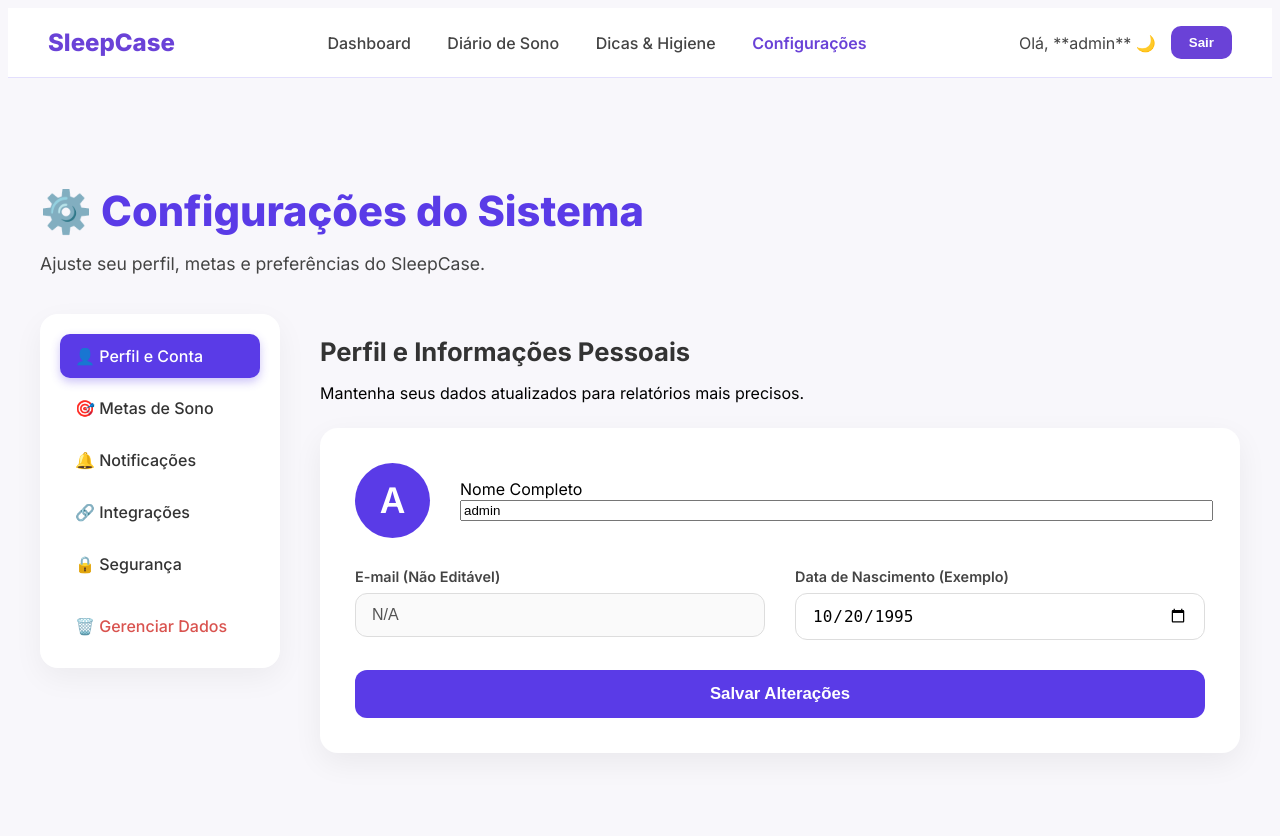
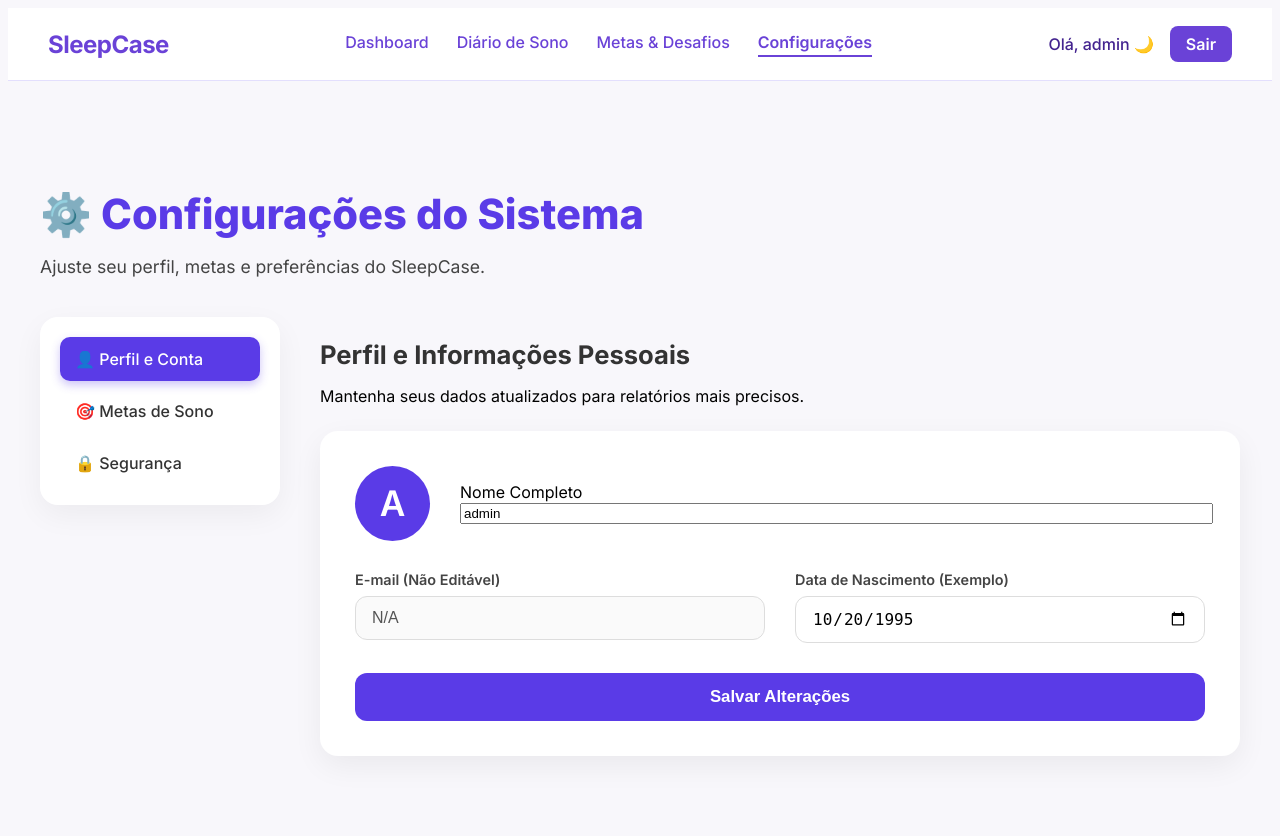
Before and after one commit to LeehAndradee/Sistema-de-Monitoramento-do-Sono---SleepCare, a Django app: page /configuracoes/ in a window 1280 px wide. Before the commit the page ends 718 px from the top, so only its background shows below. Run offline with Django 5.2, Linux system fonts and the light colour scheme; a user stored in the database is signed in.

Commit message:
Configurações Finais ( Estilização, teste de funcionamento, correção de erros)

```diff
--- a/core/static/core/css/configuracoes.css
+++ b/core/static/core/css/configuracoes.css
@@ -19,41 +19,6 @@
     font-family: 'Inter', sans-serif;
 }
 
-/* ===========================
-   NAVBAR
-=========================== */
-#navbar {
-    display: flex;
-    justify-content: space-between;
-    align-items: center;
-    background: var(--card-bg);
-    padding: 18px 40px;
-    border-bottom: 1px solid #e3dffd;
-    position: sticky;
-    top: 0;
-    z-index: 100;
-}
-
-#navbar .logo {
-    font-size: 24px; /* Aumentado ligeiramente */
-    font-weight: 800; /* Aumentado a espessura */
-    color: var(--secondary-color);
-}
-
-#navbar nav a {
-    margin: 0 16px; /* Aumentado o espaçamento */
-    text-decoration: none;
-    color: var(--text-medium);
-    font-weight: 500;
-    transition: color 0.2s ease, font-weight 0.2s ease;
-}
-
-#navbar nav a:hover,
-#navbar nav a.active-nav {
-    color: var(--secondary-color);
-    font-weight: 600;
-}
-
 .user-profile {
     color: var(--text-medium);
     display: flex;
@@ -61,20 +26,6 @@
     gap: 15px;
 }
 
-#navbar #logout {
-    background: var(--secondary-color);
-    color: white;
-    padding: 9px 18px;
-    border-radius: 10px; /* Borda mais suave */
-    border: none;
-    font-weight: 600;
-    cursor: pointer;
-    transition: 0.2s;
-}
-
-#navbar #logout:hover {
-    background: #43238f; /* Um pouco mais escuro */
-}
 
 /* ===========================
    ÁREA PRINCIPAL
@@ -411,3 +362,104 @@
         gap: 15px;
     }
 }
+
+.logout-btn {
+    background: #6a42d7;
+    color: white;
+    padding: 8px 16px;
+    border-radius: 8px;
+    font-weight: 600;
+    text-decoration: none;
+    transition: 0.2s;
+}
+
+/* ============================
+   NAVBAR GLOBAL
+============================ */
+#navbar {
+    display: flex;
+    align-items: center;
+    justify-content: space-between;
+    background: #ffffff;
+    padding: 18px 40px;
+    border-bottom: 1px solid #e3dffd;
+    position: sticky;
+    top: 0;
+    z-index: 100;
+}
+
+/* LOGO */
+#navbar .logo {
+    font-size: 24px;
+    font-weight: 700;
+    color: #6a42d7;
+    letter-spacing: -0.5px;
+}
+
+/* LINKS CENTRAIS */
+.nav-links {
+    display: flex;
+    gap: 28px;
+    margin: 0 auto;
+}
+
+.nav-links a {
+    text-decoration: none;
+    color: #6a42d7;
+    font-weight: 500;
+    padding-bottom: 3px;
+    transition: 0.25s ease;
+    border-bottom: 2px solid transparent;
+}
+
+.nav-links a:hover {
+    color: #43238f;
+    border-bottom: 2px solid #6a42d7;
+}
+
+.nav-links a.active {
+    font-weight: 600;
+    border-bottom: 2px solid #6a42d7;
+}
+
+/* PERFIL DO USUÁRIO */
+.user-profile {
+    display: flex;
+    align-items: center;
+    gap: 16px;
+}
+
+.username {
+    font-weight: 500;
+    color: #43238f;
+}
+
+.logout-btn {
+    background: #6a42d7;
+    color: white;
+    padding: 8px 16px;
+    border-radius: 8px;
+    font-weight: 600;
+    text-decoration: none;
+    transition: 0.2s ease-in-out;
+}
+
+.logout-btn:hover {
+    background: #43238f;
+}
+
+/* RESPONSIVIDADE */
+@media (max-width: 820px) {
+    #navbar {
+        flex-direction: column;
+        gap: 15px;
+        padding-bottom: 25px;
+    }
+
+    .nav-links {
+        flex-wrap: wrap;
+        justify-content: center;
+        gap: 18px;
+        margin: 0;
+    }
+}
--- a/core/templates/core/configuracoes.html
+++ b/core/templates/core/configuracoes.html
@@ -14,17 +14,20 @@
 
 <header id="navbar">
     <div class="logo">SleepCase</div>
-        <nav>
-            <a href="{% url 'dashboard' %}">Dashboard</a>
-            <a href="{% url 'registrar_sono' %}">Diário de Sono</a>
-            <a href="{% url 'dicas_higiene' %}">Dicas & Higiene</a>
-            <a href="{% url 'configuracoes' %}" class="active-nav">Configurações</a>
+
+    <nav class="nav-links">
+        <a href="{% url 'dashboard' %}" class="{% if request.resolver_match.url_name == 'dashboard' %}active{% endif %}">Dashboard</a>
+        <a href="{% url 'registrar_sono' %}" class="{% if request.resolver_match.url_name == 'registrar_sono' %}active{% endif %}">Diário de Sono</a>
+        <a href="{% url 'dicas_higiene' %}" class="{% if request.resolver_match.url_name == 'dicas_higiene' %}active{% endif %}">Metas & Desafios</a>
+        <a href="{% url 'configuracoes' %}" class="{% if request.resolver_match.url_name == 'configuracoes' %}active{% endif %}">Configurações</a>
     </nav>
+
     <div class="user-profile">
-            Olá, **{{ user.get_username|default:'Usuário' }}** 🌙
-            <a href="{% url 'admin:logout' %}"><button id="logout">Sair</button></a>
+        <span class="username">Olá, {{ user.first_name|default:user.username }} 🌙</span>
+        <a href="{% url 'admin:logout' %}" class="logout-btn">Sair</a>
     </div>
 </header>
+
     <main class="content-area">
 
         <h1>⚙️ Configurações do Sistema</h1>
@@ -35,10 +38,7 @@
             <aside class="settings-menu">
                 <a href="#" data-section="perfil" class="menu-item active">👤 Perfil e Conta</a>
                 <a href="#" data-section="metas" class="menu-item">🎯 Metas de Sono</a>
-                <a href="#" data-section="notificacoes" class="menu-item">🔔 Notificações</a>
-                <a href="#" data-section="integracoes" class="menu-item">🔗 Integrações</a>
                 <a href="#" data-section="seguranca" class="menu-item">🔒 Segurança</a>
-                <a href="#" data-section="dados" class="menu-item delete-data">🗑️ Gerenciar Dados</a>
             </aside>
 
             <div class="settings-content">
--- a/core/views.py
+++ b/core/views.py
@@ -88,19 +88,33 @@ def logout_view(request):
     return redirect('login')
 
 
-# -------------------------------------------------------------
-# DASHBOARD
-# -------------------------------------------------------------
 @login_required
 def dashboard(request):
-    registros = RegistroSono.objects.filter(usuario=request.user)[:7]
+    registros = RegistroSono.objects.filter(
+        usuario=request.user
+    ).order_by('-data_dormiu')[:7]
+
     metricas = get_weekly_sleep_metrics(request.user)
+
+    # --- Dados para o gráfico Ideal vs Real ---
+    labels = []
+    horas_reais = []
+    horas_ideais = []
+
+    for r in registros[::-1]:  # inverte ordem para ficar cronológico
+        labels.append(r.data_dormiu.strftime("%d/%m"))
+        horas_reais.append(r.total_horas_dormidas)
+        horas_ideais.append(8)  # meta fixa
 
     return render(request, 'core/dashboard.html', {
         'titulo': 'Meu Dashboard - SleepCare',
         'registros_recentes': registros,
-        'metricas': metricas
+        'metricas': metricas,
+        'labels': labels,
+        'horas_reais': horas_reais,
+        'horas_ideais': horas_ideais
     })
+
 
 
 # -------------------------------------------------------------
@@ -114,9 +128,6 @@ def registrar_sono(request):
             registro = form.save(commit=False)
             registro.usuario = request.user
 
-            # 💡 CÁLCULO DA DURAÇÃO (Armazena em total_horas_dormidas)
-            duracao = registro.data_acordou - registro.data_dormiu
-            registro.total_horas_dormidas = duracao.total_seconds() / 3600
 
             registro.save()
             messages.success(request, "Registro salvo com sucesso!")
```
Also changed, not shown: core/static/core/css/dashboard.css (+55 -0 lines), core/static/core/css/dicas_higiene.css (+105 -12 lines), core/static/core/css/registro_sono.css (+102 -0 lines), core/templates/core/dicas_higiene.html (+10 -10 lines), core/templates/core/registro_sono.html (+9 -10 lines). Lines whose indentation alone changed are shown as unchanged.
